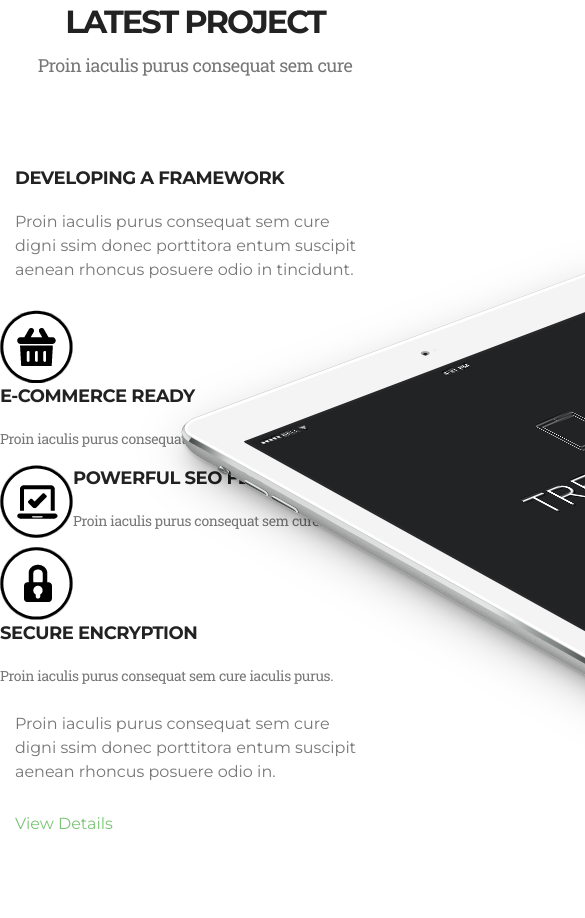
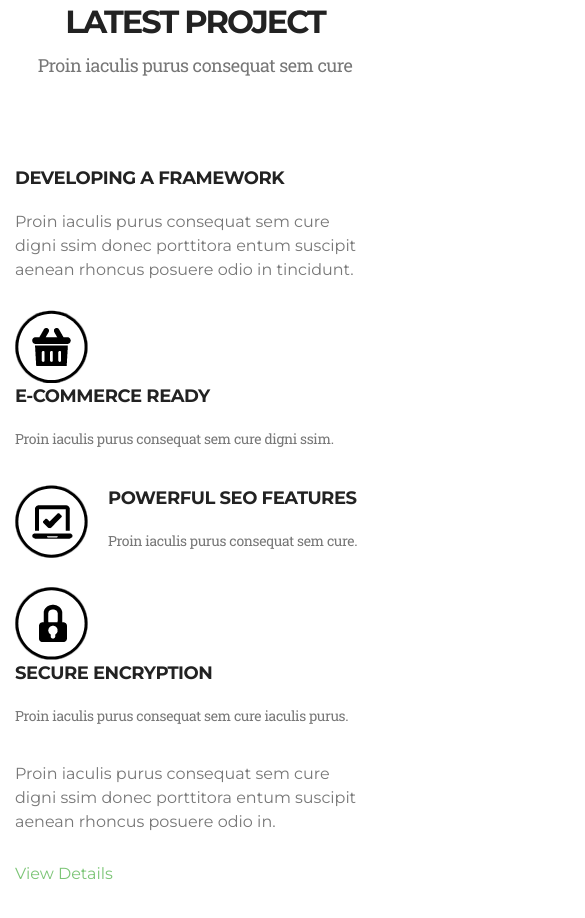
Before and after one commit to coatceatl/treehouse, a website built with webpack: page index.html in a window 390 px wide. Shown: the part 2422-3340 px from the top of the page, 585 px wide, since content can reach past the window. Built offline with nearby package versions, Linux system fonts and the light colour scheme.

Commit message:
changed style fotr project

```diff
--- a/src/scss/_project.scss
+++ b/src/scss/_project.scss
@@ -9,10 +9,25 @@
   img {
     position: absolute;
     left: 35%;
-    bottom: -30%;
+    bottom: 0;
+  }
+
+  @media(max-width: 992px) {
+    display: none;
   }
 }
 .project-text {
   margin-top: 10px;
   margin-bottom: 28px;
 }
+.project-block {
+  margin-bottom: 20px;
+
+  @media(max-width: 992px) {
+    padding-left: 15px;
+    padding-right: 15px;
+  }
+}
+.project-icon {
+  margin-right: 20px;
+}
```
Also changed, not shown: dist/main.css.
